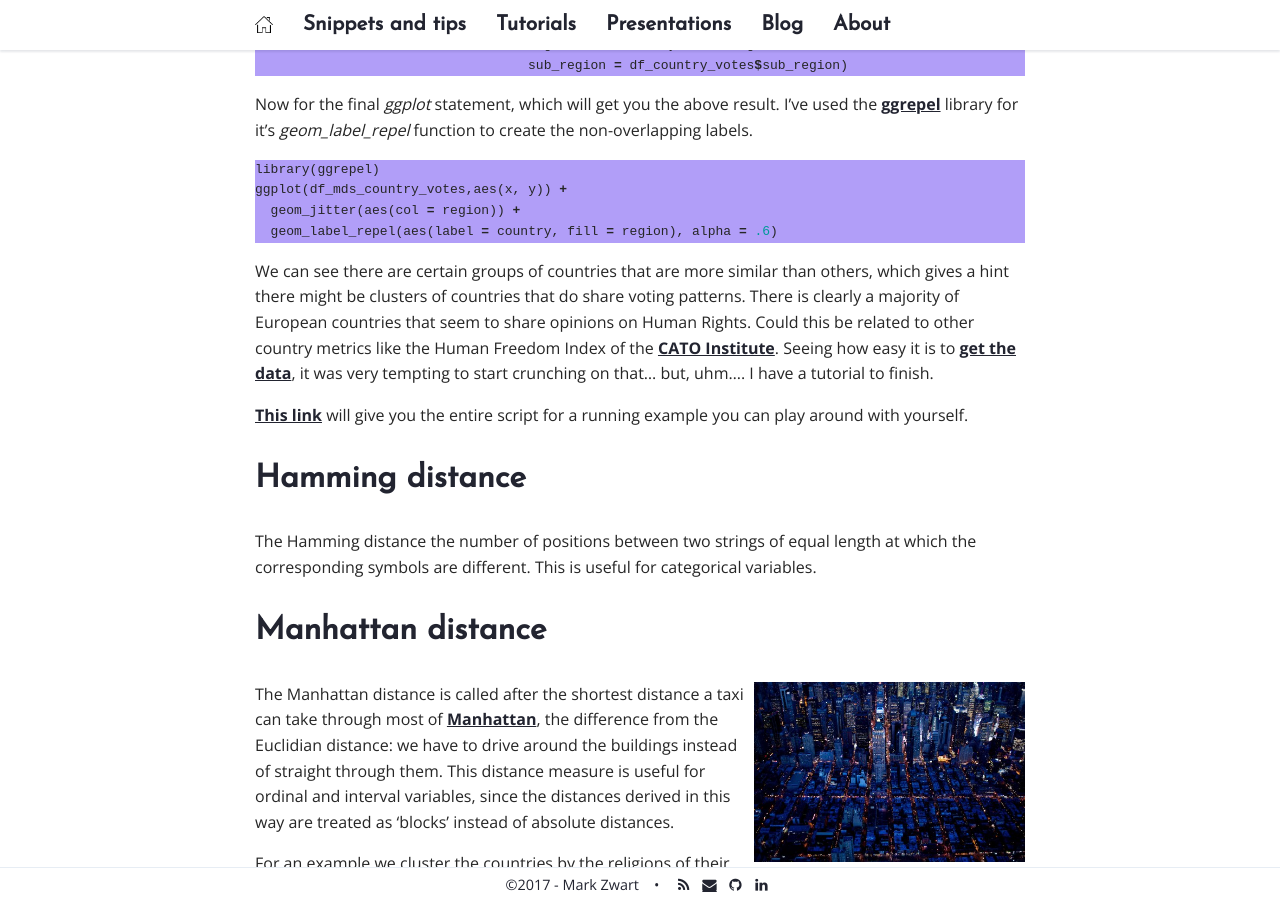
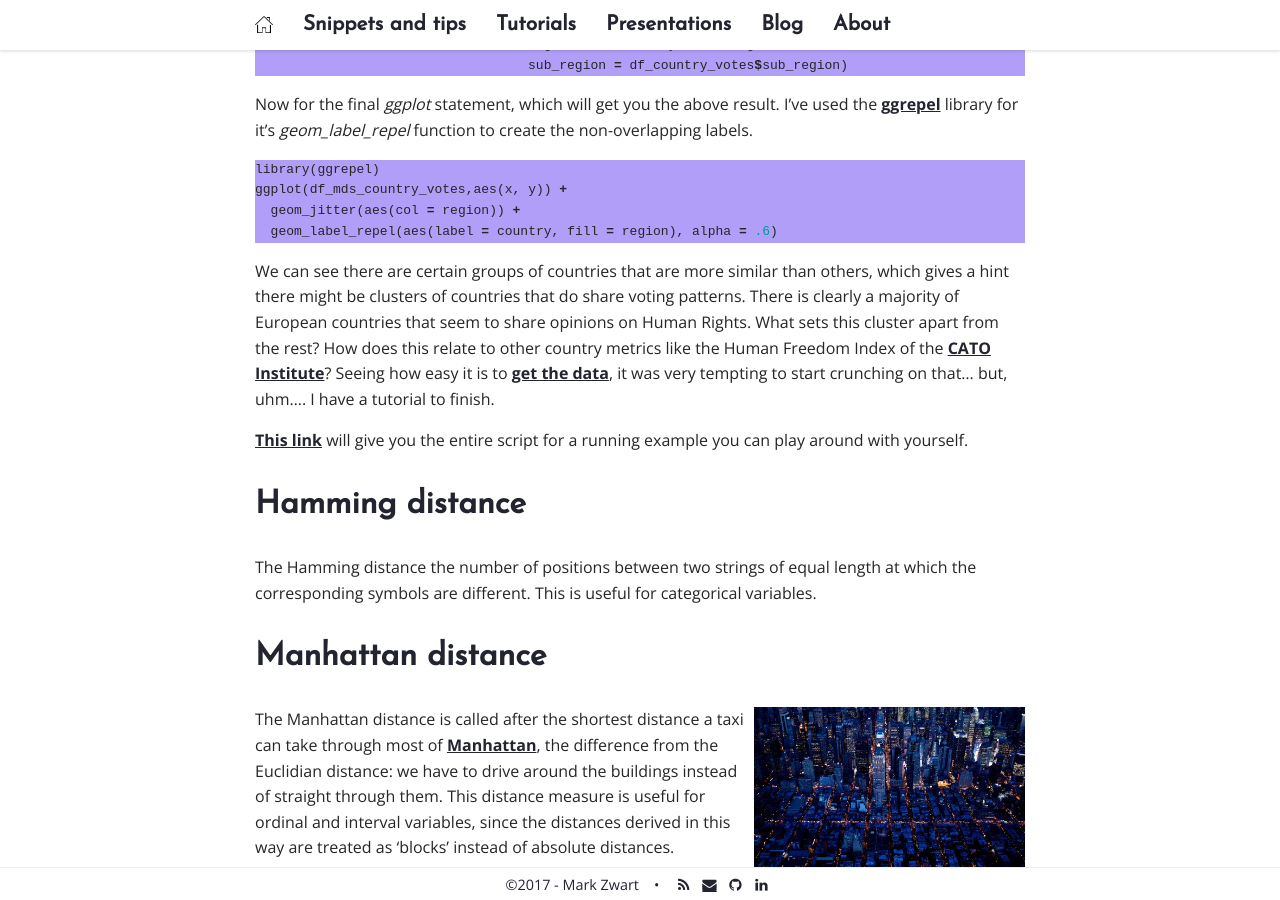
Before and after one commit to mark-me/mark-me.github.io, a Jekyll site: the page built from _pages/tutorials/distance-measures/distance-measures.md, in a window 1280 px wide and 900 px high, scrolled down 2815 px. Built offline with Jekyll 4.4.1, drawn with Linux system fonts in a browser that asks for light colours; nearby versions of some CDN libraries; comment, search, counter and statistics services are not loaded; some of the changed text lies outside the part shown.

Commit message:
Update distance-measures.md

````diff
--- a/_pages/tutorials/distance-measures/distance-measures.md
+++ b/_pages/tutorials/distance-measures/distance-measures.md
@@ -83,7 +83,7 @@
   geom_jitter(aes(col = region)) +
   geom_label_repel(aes(label = country, fill = region), alpha = .6)
 ```
-We can see there are certain groups of countries that are more similar than others, which gives a hint there might be clusters of countries that do share voting patterns. There is clearly a majority of European countries that seem to share opinions on Human Rights. Could this be related to other country metrics like the Human Freedom Index of the [CATO Institute](https://www.cato.org/support). Seeing how easy it is to [get the data](https://www.cato.org/human-freedom-index), it was very tempting to start crunching on that... but, uhm.... I have a tutorial to finish.
+We can see there are certain groups of countries that are more similar than others, which gives a hint there might be clusters of countries that do share voting patterns. There is clearly a majority of European countries that seem to share opinions on Human Rights. What sets this cluster apart from the rest? How does this relate to other country metrics like the Human Freedom Index of the [CATO Institute](https://www.cato.org/support)? Seeing how easy it is to [get the data](https://www.cato.org/human-freedom-index), it was very tempting to start crunching on that... but, uhm.... I have a tutorial to finish.
 
 [This link](https://raw.githubusercontent.com/mark-me/mark-me.github.io/master/_pages/tutorials/distance-measures/jaccard-distance.R) will give you the entire script for a running example you can play around with yourself.
 
````
Also changed, not shown: other parts of _pages/tutorials/distance-measures/distance-measures.md (+1 -1 lines).
